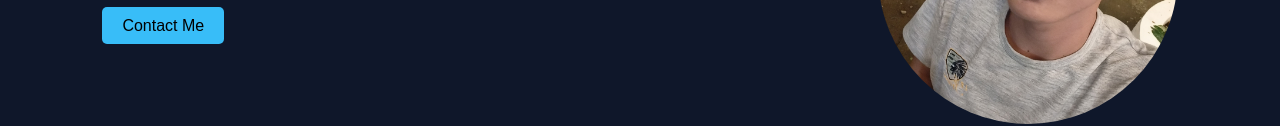
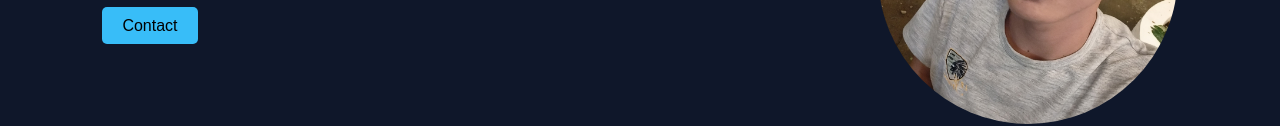
Before and after one commit to artizadaryl-cloud/darylartiza.github.com, a plain HTML site: page index.html in a window 1280 px wide. Shown: the part 495-621 px from the top of the page. Drawn offline with Linux system fonts and the light colour scheme.

Commit message:
Update index.html

```diff
--- a/index.html
+++ b/index.html
@@ -32,7 +32,7 @@
      and user-friendly websites.</p>
 
     <div class="buttons">
-      <a href="#contact" class="btn">Contact Me</a>
+      <a href="#contact" class="btn">Contact</a>
     </div>
   </div>
 
```
